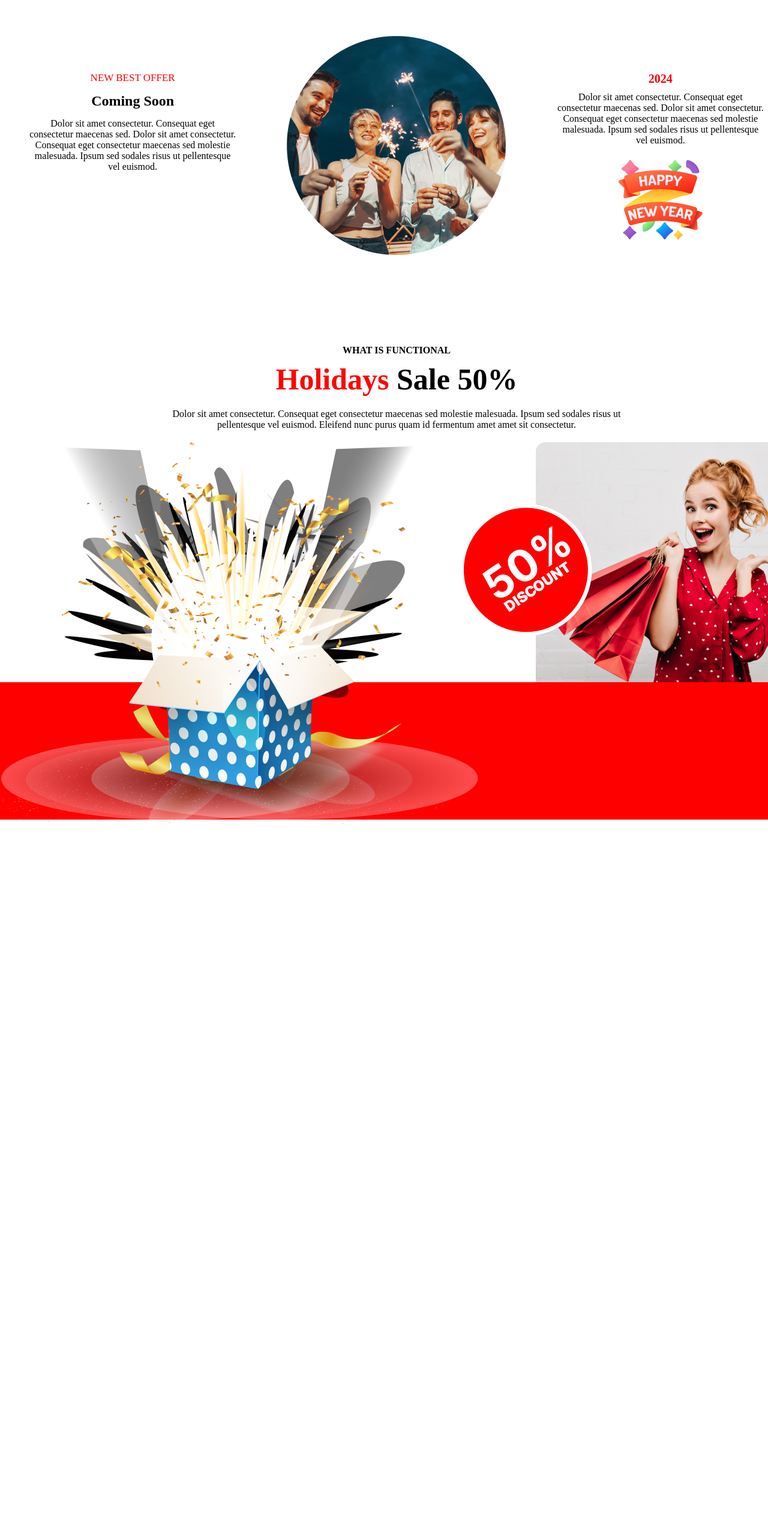
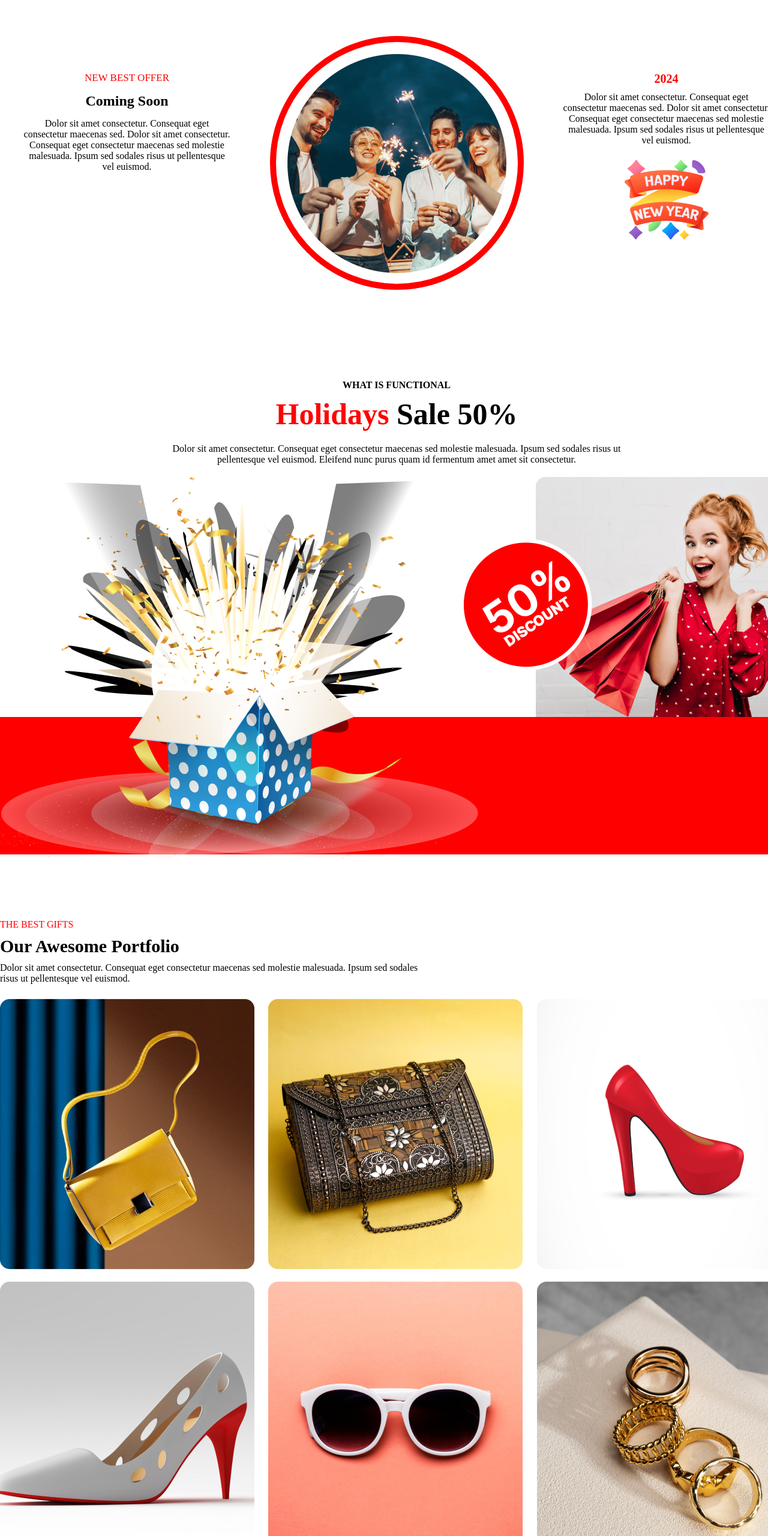
Before and after one commit to Mahbuba-islam/new-year-new-mission, a plain HTML site: page index.html in a window 1280 px wide. Shown: the part 1952-4512 px from the top of the page at 60% size. Before the commit the page ends 3356 px from the top, so only its background shows below. Drawn offline with Linux system fonts and the light colour scheme.

Commit message:
portfolio-section-done

```diff
--- a/index.css
+++ b/index.css
@@ -172,7 +172,10 @@ span{
     left: 0px;
     z-index: 3;
 
+
 }
+
+
 
 /* .overlay {
     position: absolute;
@@ -205,3 +208,46 @@ span{
     top: 400px;
     z-index: 1;
 }
+
+.circle{
+   height: 403px;
+   width: 403px;
+   border: 10px solid #FF0000;
+   border-radius: 50%;
+}
+
+.ellipse-img-design{
+    position: relative;
+}
+
+.ellipse-img{
+    position: absolute;
+    top: 30px;
+    left: 7%;
+}
+
+
+
+
+.portfolio{
+    margin-top: 300px;
+    text-align: left;
+}
+
+.portfolio>h1{
+    margin: 10px 0px;
+    font-weight: 900;
+    font-size: 30px;
+
+}
+
+.portfolio>p{
+    width: 700px;
+    margin-bottom: 25px;
+}
+
+.item-container{
+    display: grid;
+    grid-template-columns: repeat(3,1fr);
+    gap: 20px;
+}
--- a/index.html
+++ b/index.html
@@ -8,10 +8,11 @@
 </head>
 <body>
     <section class="main">
+        <!-- banner-1 -->
         <img  src="./assets/img/Banner Image.png" alt="">
-
+        <!-- banner-2 -->
         <img src="./assets/img/New Year Photo.png" alt="">
-
+        <!-- banner-3 -->
         <div class="celebrate">
          <img  src="./assets/img/Vectorrr.png" alt="">
          <div class="celebrate-container">
@@ -29,6 +30,7 @@
               </div>
         </div>
 
+       <!-- celebration section-start -->
         <div class="celebration">
          <div class="celebration-container">
              <p><span>Place:</span> New Park Hotel
@@ -40,8 +42,9 @@
                 </button>
          </div>
         </div>
+        <!-- celebration section-end -->
 
-        <!-- offer -->
+        <!-- offer section start -->
         <div class="offer-container">
          <div class="offer">
              <span>NEW BEST OFFER
@@ -51,7 +54,17 @@
                  Dolor sit amet consectetur. Consequat eget consectetur maecenas sed
                  molestie malesuada. Ipsum sed sodales risus ut pellentesque vel euismod. </p>
          </div>
-         <img src="./assets/img/Ellipse 1.png" alt="">
+
+           <!-- circle add outside img -->
+         <div class="ellipse-img-design">
+            <div class="circle">
+
+            </div>
+         <div class="ellipse-img">
+            <img src="./assets/img/Ellipse 1.png" alt="">
+         </div>
+         </div>
+
          <div class="offer">
              <h4> 2024
              </h4>
@@ -60,8 +73,11 @@
                  molestie malesuada. Ipsum sed sodales risus ut pellentesque vel euismod. </p>
                  <img src="./assets/img/Group 96.png" alt="">
          </div>
+        </div>
+          <!-- offer section end -->
 
-        </div>
+         <!-- holiday sale section-start -->
+
         <container class="holiday-sale">
             <div class="discount-des">
                 <h4>WHAT IS FUNCTIONAL
@@ -99,12 +115,28 @@
                     </div>
 
                </div>
+          </div>
+           </container>
+           <!-- holiday sale section-end -->
 
+           <!-- portfolio section start -->
 
+            <div class="portfolio">
+                <span>THE BEST GIFTS</span>
+                <h1>Our Awesome Portfolio</h1>
+                <p>Dolor sit amet consectetur. Consequat eget consectetur maecenas sed
+                    molestie malesuada. Ipsum sed sodales risus ut pellentesque vel euismod. </p>
+                <div class="item-container">
+                    <img src="./assets/img/Rectangle 3.png" alt="">
+                    <img src="./assets/img/Rectangle 4.png" alt="">
+                    <img src="./assets/img/Rectangle 5.png" alt="">
+                    <img src="./assets/img/Rectangle 6.png" alt="">
+                    <img src="./assets/img/Rectangle 7.png" alt="">
+                    <img src="./assets/img/Rectangle 8.png" alt="">
+                </div>
+            </div>
 
-           </div>
-
-             </container>
+           <!-- portfolio section end -->
         </section>
 
 
```
